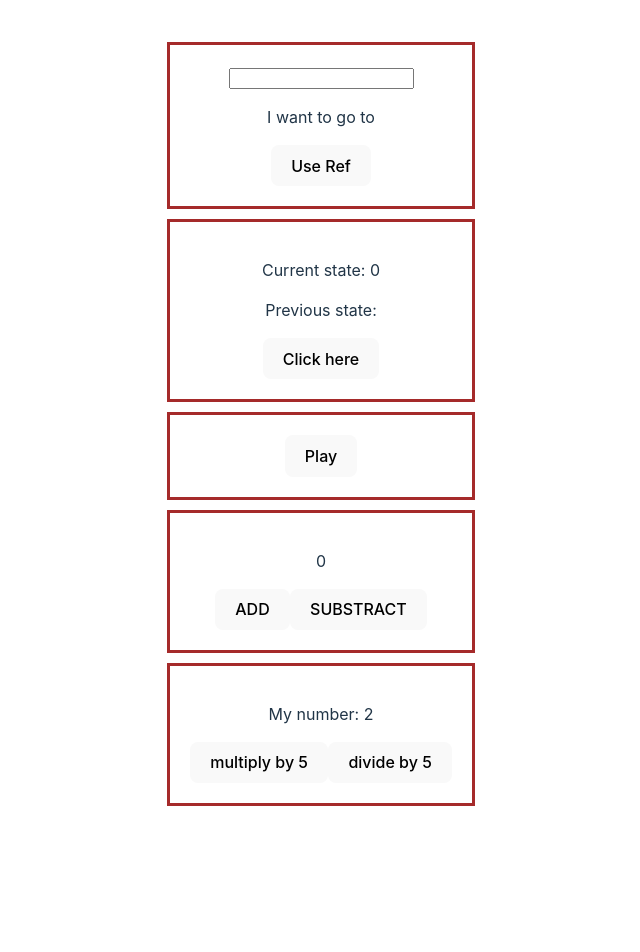
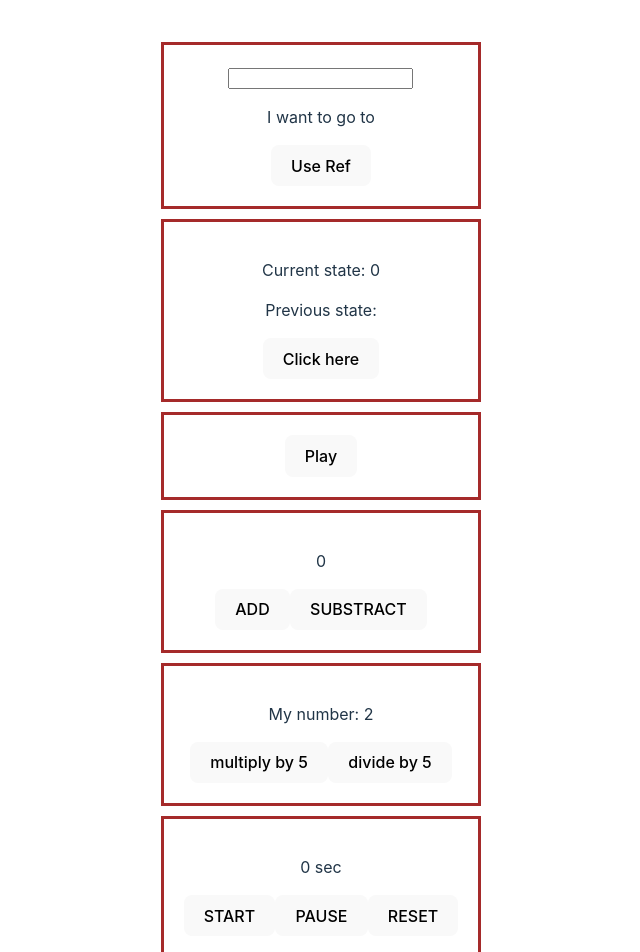
Before and after one commit to OksanaNova/hooks, a React (Vite) app: page / in a window 1280 px wide. Shown: the top 952 px of the page, without its empty margins (319-959 px from the left). Before the commit the page ends 848 px from the top, so only its background shows below. Built offline with nearby package versions, Linux system fonts and the light colour scheme.

Commit message:
Timer.jsx added

```diff
--- a/src/App.jsx
+++ b/src/App.jsx
@@ -5,6 +5,7 @@ import HomeworkOne from './HomeworkOne';
 import Music from './Music';
 import Previous from './Previous';
 import Reducer from './Reducer';
+import Timer from './Timer';
 
 function App() {
 
@@ -21,6 +22,7 @@ function App() {
 
     <HomeworkOne />
 
+    <Timer />
 
     </>
   )
--- /dev/null
+++ b/src/Timer.jsx
@@ -0,0 +1,56 @@
+import { useEffect, useReducer, useRef } from "react";
+
+const initialState = {
+    clock: 0,
+    isTicking: false
+}
+
+function reducer(state, action) {
+    switch (action.type) {
+        case 'START':
+            return { ...state, isTicking: true};
+        case 'PAUSE':
+            return { ...state, isTicking: false};
+        case 'RESET':
+            return {clock: 0, isTicking: false};
+        case 'TICK':
+            return { ...state, clock: state.clock + 1}
+        default:
+            return state;
+    }
+}
+
+
+function Timer() {
+
+    const [time, dispatch] = useReducer(reducer, initialState);
+    const myTimerRef = useRef(0);
+
+    useEffect(() => {
+        if (!time.isTicking) {
+            return;
+        }
+        myTimerRef.current = setInterval(() => dispatch({type: 'TICK'}), 1000);
+        return () => {
+            clearInterval(myTimerRef.current);
+            myTimerRef.current = 0
+        }
+    }, [time.isTicking])
+
+
+    return (
+        <div className="container">
+
+            <p>{time.clock} sec</p>
+
+            <button onClick={() => dispatch({type: 'START'})}>START</button>
+
+            <button onClick={() => dispatch({type: 'PAUSE'})}>PAUSE</button>
+
+            <button onClick={() => dispatch({type: 'RESET'})}>RESET</button>
+
+        </div>
+    )
+}
+
+export default Timer
```
